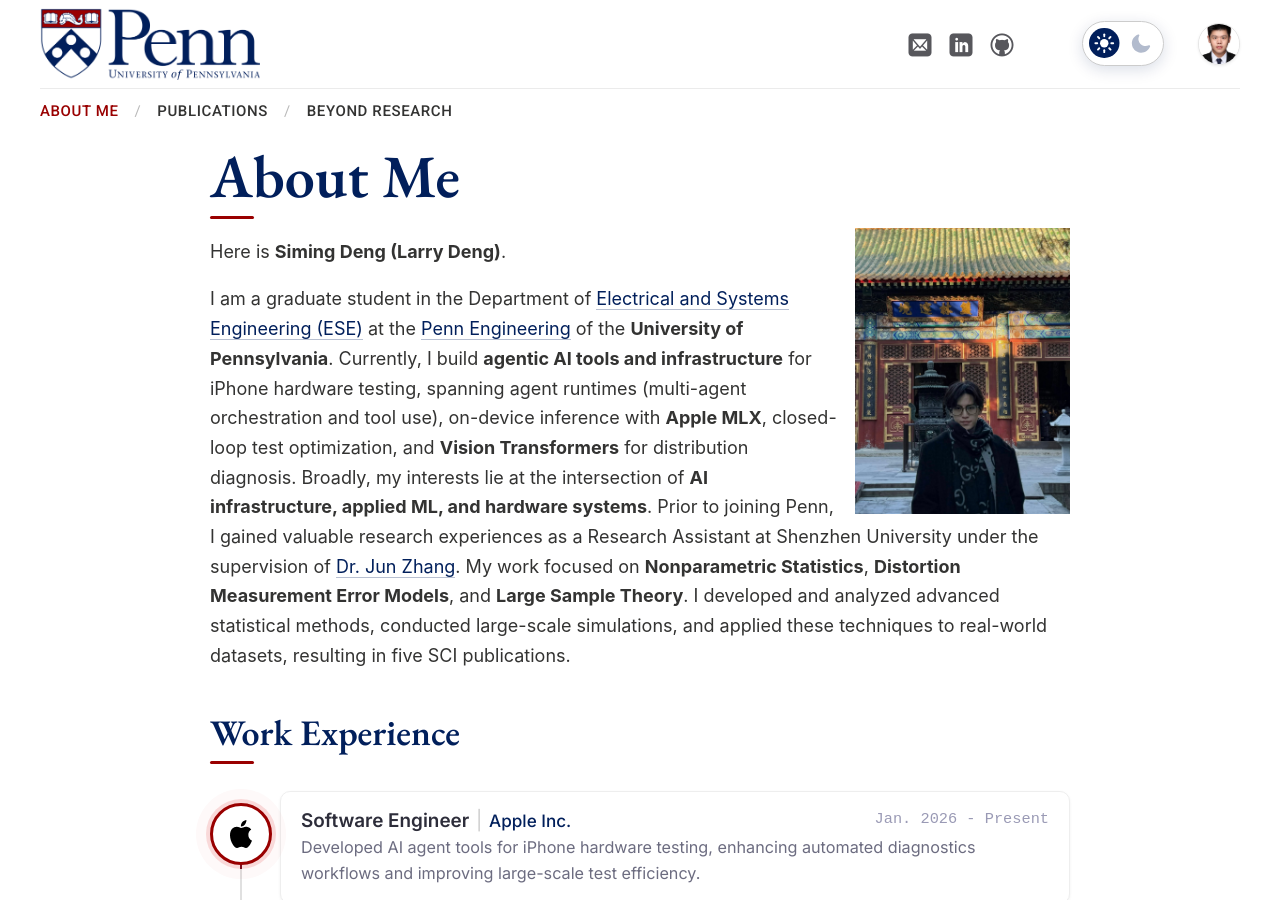
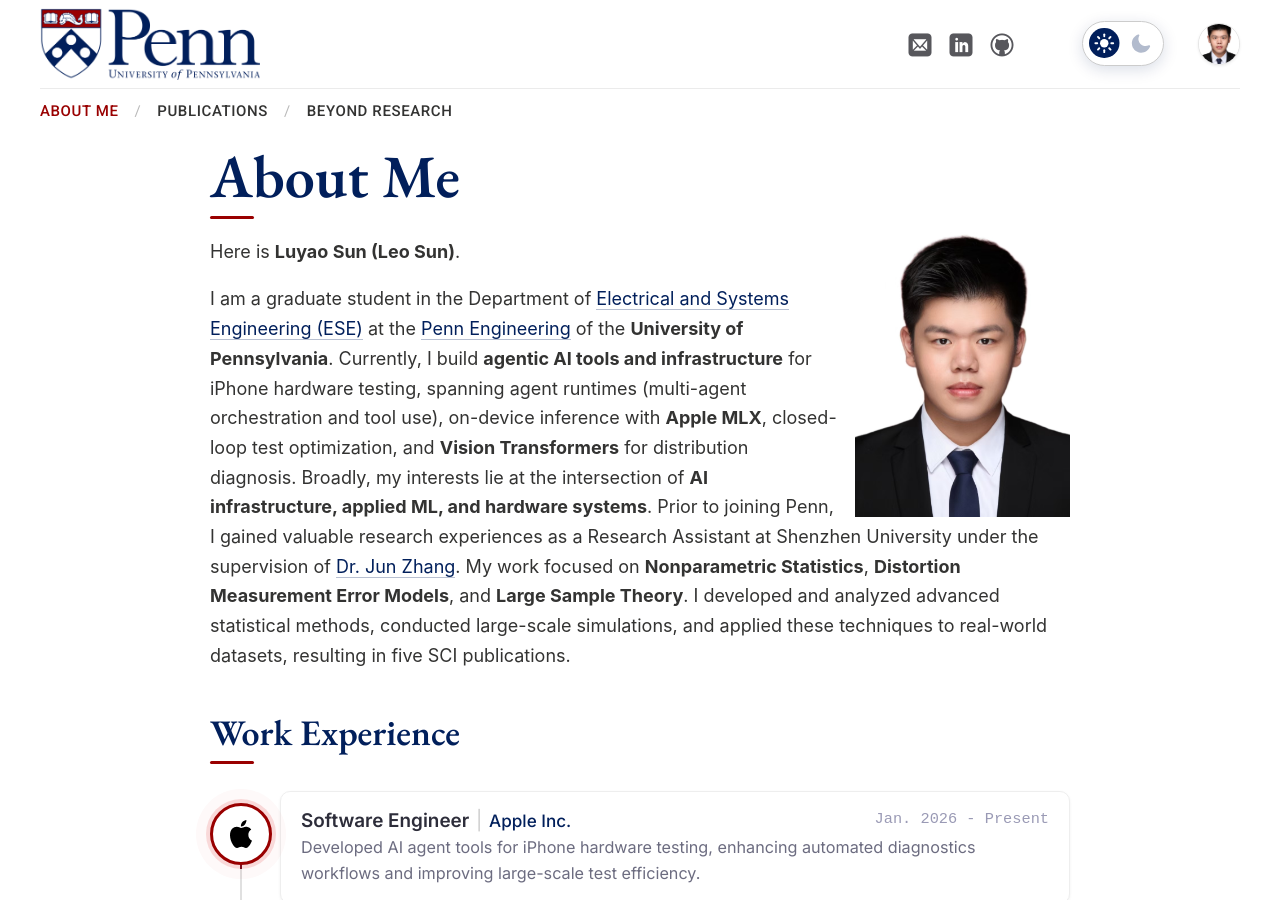
Before and after one commit to Luyao-Leo-Sun/Luyao-Leo-Sun.github.io, a Jekyll site: the page built from index.md, in a window 1280 px wide and 900 px high. Built offline with Jekyll 4.4.1, drawn with Linux system fonts in a browser that asks for light colours; nearby versions of some CDN libraries; comment, search, counter and statistics services are not loaded; a style sheet for code colours, icons or effects is not loaded.

Commit message:
Update profile photo and name

```diff
--- a/index.md
+++ b/index.md
@@ -4,9 +4,9 @@ layout: page
 
 # About Me
 
-<img src="/images/dengsiming.jpg" class="floatpic">
+<img src="/images/avatar.jpg" class="floatpic">
 
-Here is **Siming Deng (Larry Deng)**.<br>
+Here is **Luyao Sun (Leo Sun)**.<br>
 
 I am a graduate student in the Department of [Electrical and Systems Engineering (ESE)](https://www.ese.upenn.edu/) at the [Penn Engineering](https://www.seas.upenn.edu/) of the **University of Pennsylvania**. Currently, I build **agentic AI tools and infrastructure** for iPhone hardware testing, spanning agent runtimes (multi-agent orchestration and tool use), on-device inference with **Apple MLX**, closed-loop test optimization, and **Vision Transformers** for distribution diagnosis. Broadly, my interests lie at the intersection of **AI infrastructure, applied ML, and hardware systems**. Prior to joining Penn, I gained valuable research experiences as a Research Assistant at Shenzhen University under the supervision of [Dr. Jun Zhang](https://www.researchgate.net/profile/Jun_Zhang93). My work focused on **Nonparametric Statistics**, **Distortion Measurement Error Models**, and **Large Sample Theory**. I developed and analyzed advanced statistical methods, conducted large-scale simulations, and applied these techniques to real-world datasets, resulting in five SCI publications.<br>
 
```
